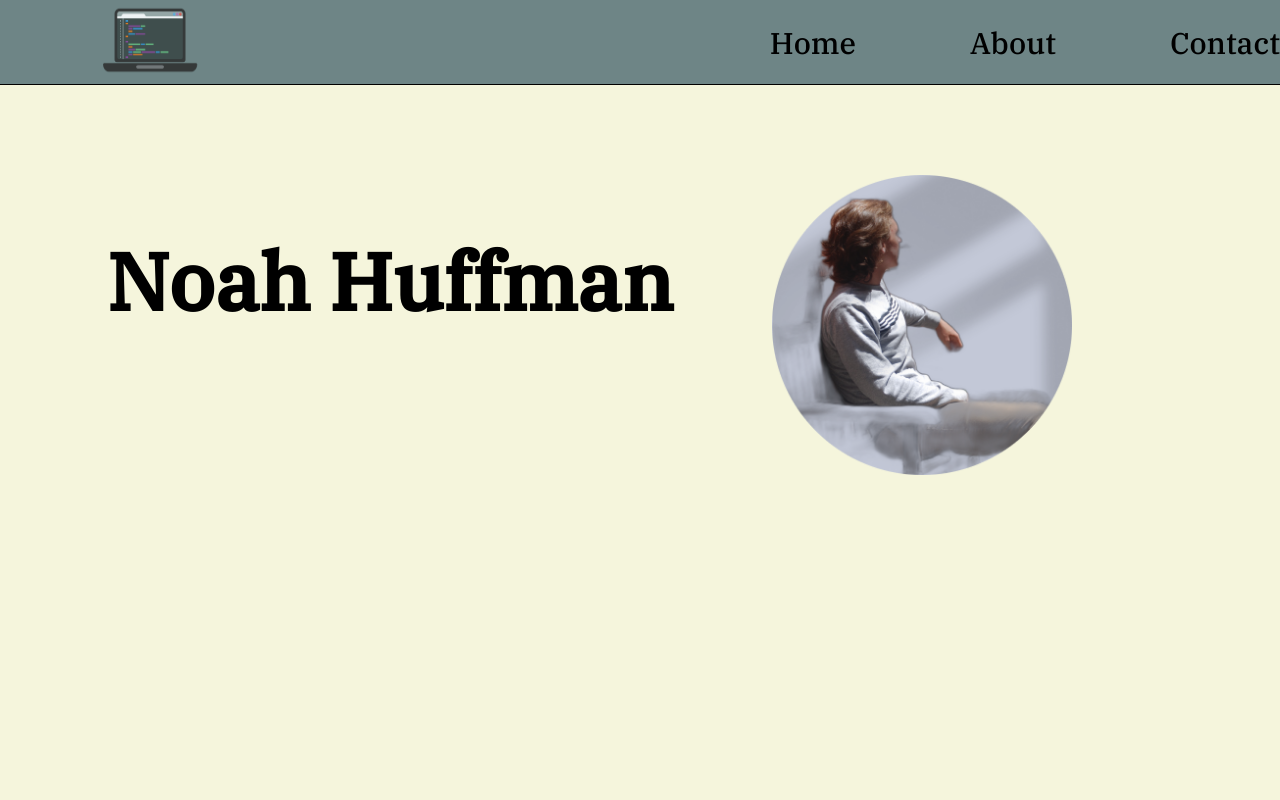
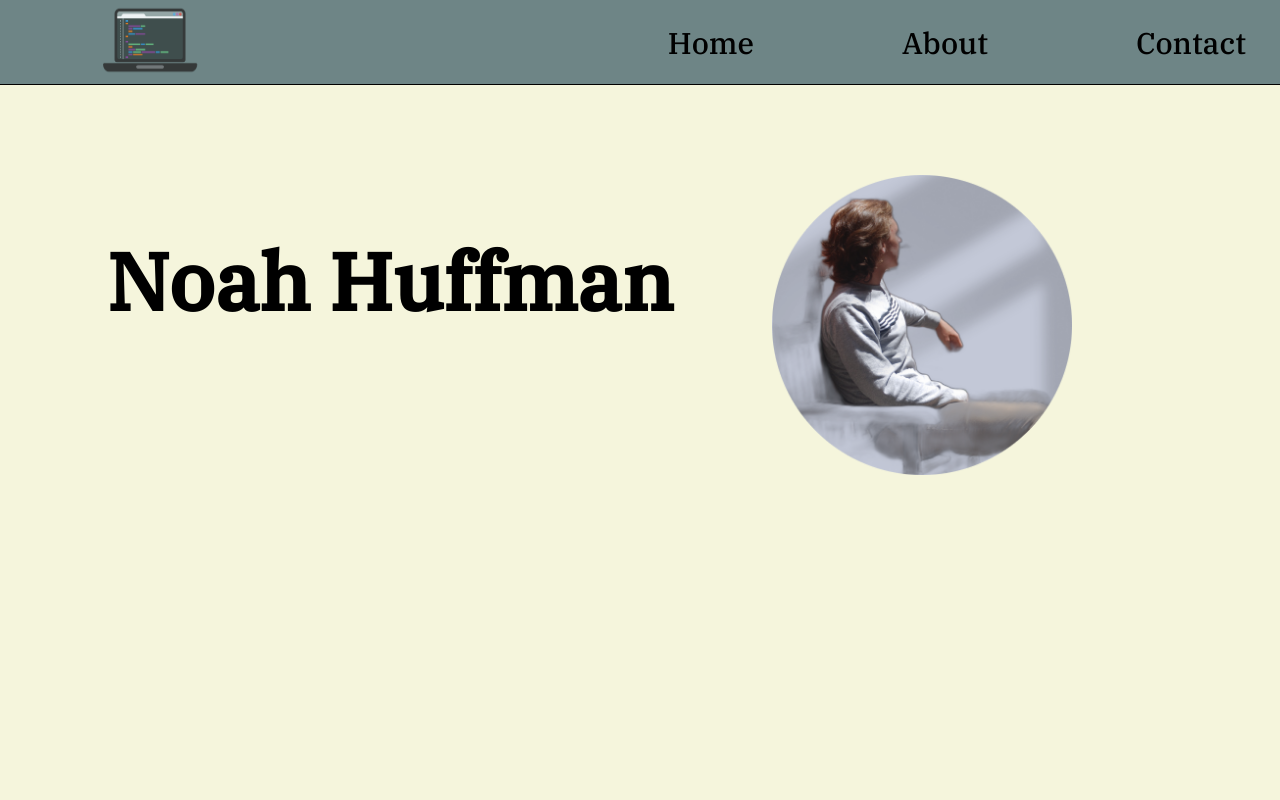
Before and after one commit to NoahHuffman/Portfolio, a Next.js app: page / in a window 1280 px wide. Shown: the top 800 px of the page. Built offline with nearby package versions, Linux system fonts and the light colour scheme.

Commit message:
asijbgdbsgoafn

```diff
--- a/styles/globals.css
+++ b/styles/globals.css
@@ -34,6 +34,7 @@ nav a {
   padding-right: 100px;
   width: fit-content;
   float: right;
+  margin-right: 34px;
 }
 nav a.active {
   background-color: rgb(52, 87, 91);
```
